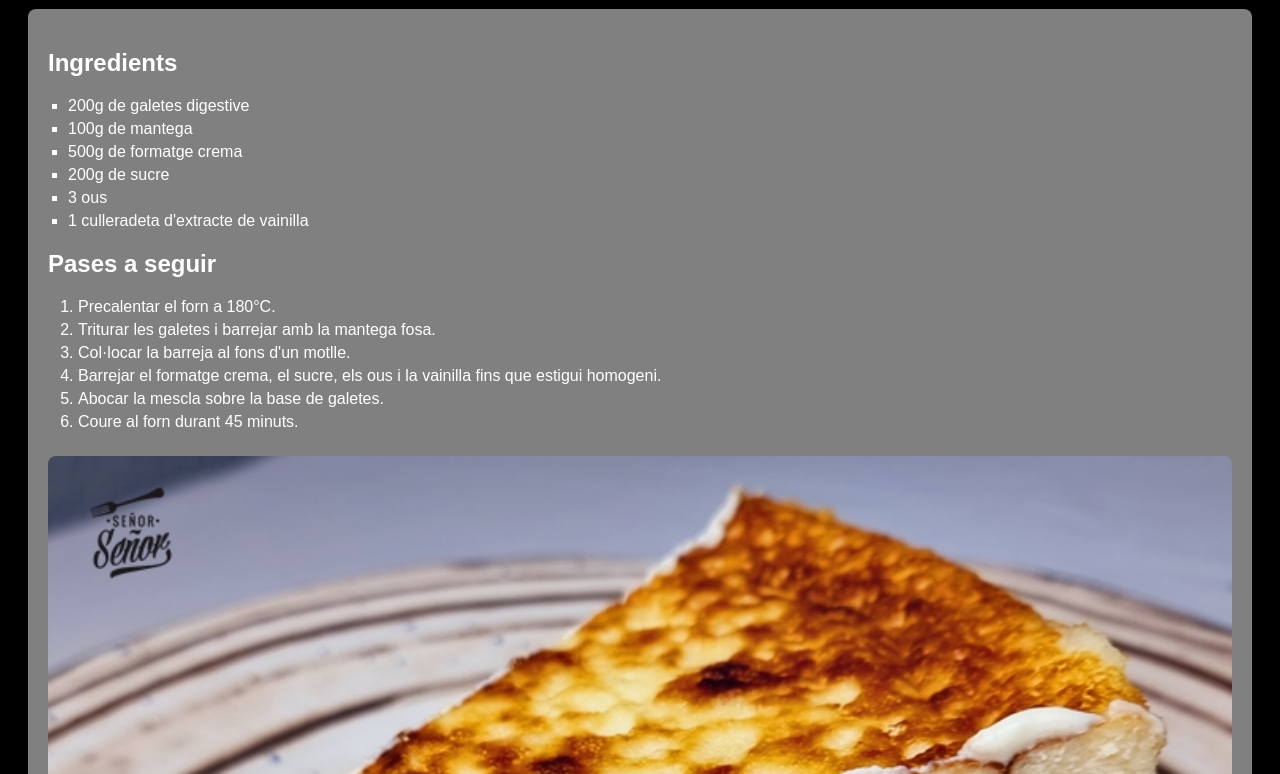
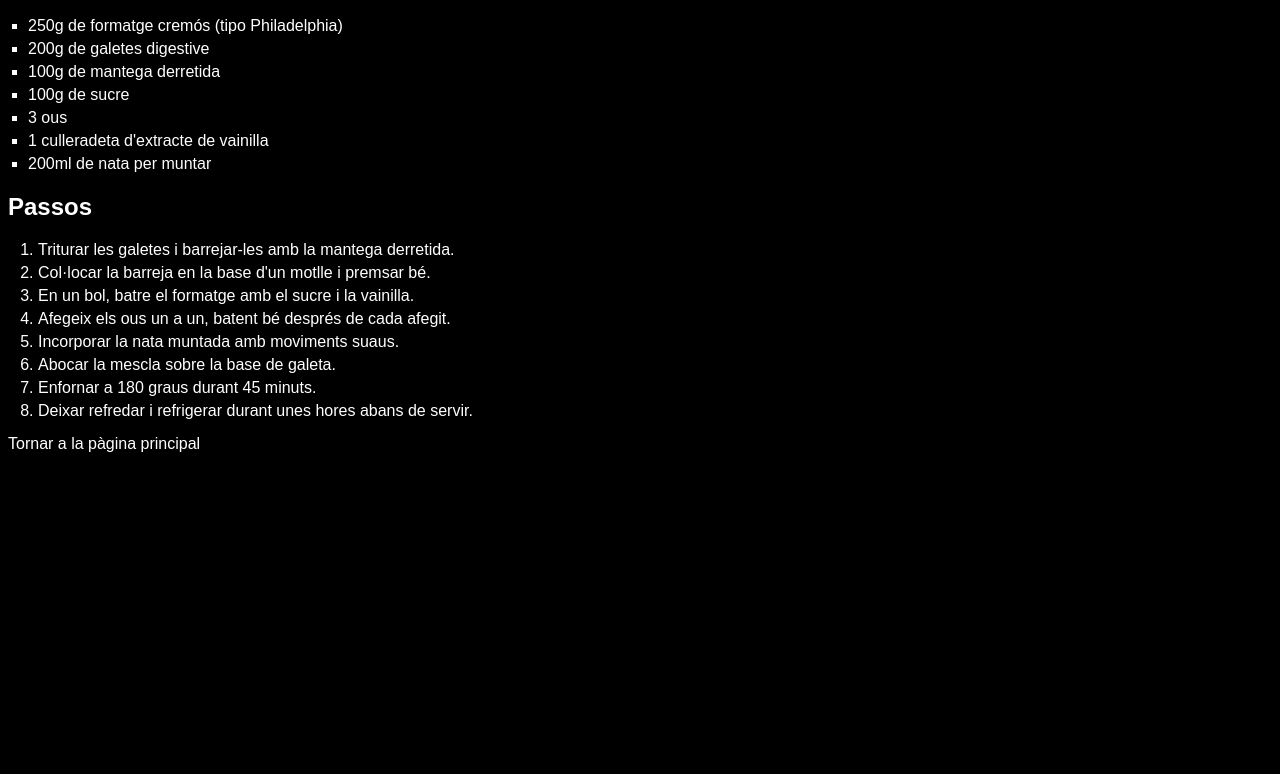
Before and after one commit to JoelBaena/smx-m8-uf5-practica2, a plain HTML site: page receptes/pastis-formatge.html in a window 1280 px wide. Shown: the part 104-878 px from the top of the page. After the commit the page ends 800 px from the top, so only its background shows below. Drawn offline with Linux system fonts and the light colour scheme.

Commit message:
Update pastis-formatge.html

```diff
--- a/receptes/pastis-formatge.html
+++ b/receptes/pastis-formatge.html
@@ -7,32 +7,31 @@
     <title>Pastís de Formatge</title>
 </head>
 <body>
-    <header>
     <h1>Pastís de Formatge</h1>
-    </header>
-    <main>
+
     <h2>Ingredients</h2>
     <ul>
+        <li>250g de formatge cremós (tipo Philadelphia)</li>
         <li>200g de galetes digestive</li>
-            <li>100g de mantega</li>
-            <li>500g de formatge crema</li>
-            <li>200g de sucre</li>
+        <li>100g de mantega derretida</li>
+        <li>100g de sucre</li>
         <li>3 ous</li>
         <li>1 culleradeta d'extracte de vainilla</li>
+        <li>200ml de nata per muntar</li>
     </ul>
-        <h2>Pases a seguir</h2>
+
+    <h2>Passos</h2>
     <ol>
-            <li>Precalentar el forn a 180°C.</li>
-            <li>Triturar les galetes i barrejar amb la mantega fosa.</li>
-            <li>Col·locar la barreja al fons d'un motlle.</li>
-            <li>Barrejar el formatge crema, el sucre, els ous i la vainilla fins que estigui homogeni.</li>
-            <li>Abocar la mescla sobre la base de galetes.</li>
-            <li>Coure al forn durant 45 minuts.</li>
+        <li>Triturar les galetes i barrejar-les amb la mantega derretida.</li>
+        <li>Col·locar la barreja en la base d'un motlle i premsar bé.</li>
+        <li>En un bol, batre el formatge amb el sucre i la vainilla.</li>
+        <li>Afegeix els ous un a un, batent bé després de cada afegit.</li>
+        <li>Incorporar la nata muntada amb moviments suaus.</li>
+        <li>Abocar la mescla sobre la base de galeta.</li>
+        <li>Enfornar a 180 graus durant 45 minuts.</li>
+        <li>Deixar refredar i refrigerar durant unes hores abans de servir.</li>
     </ol>
-        <img src="../img/pastis-formatge.jpg" alt="Pastís de Formatge">
-    </main>
-    <footer>
-        <a href="../index.html">Tornar a la pàgina principal</a>
-    </footer>
+
+    <a href="index.html">Tornar a la pàgina principal</a> <!-- Enllaç a la pàgina principal -->
 </body>
 </html>
```
Lines whose indentation alone changed are shown as unchanged.
